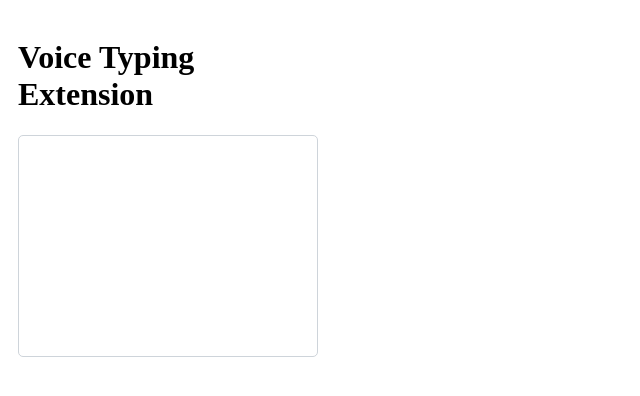
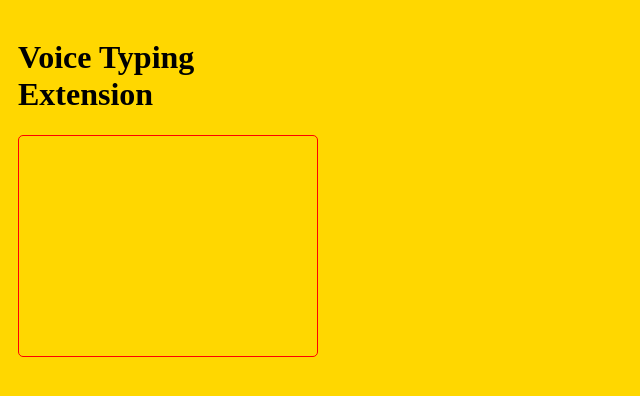
Before and after one commit to muhammedadnanv/voice-typing-app, a browser extension: page index.html in a window 1280 px wide. Shown: the whole page, without its empty margins (0-640 px from the left). Drawn offline with Linux system fonts and the light colour scheme.

Commit message:
Update popup.css
Signed-off-by: Muhammed Adnan <147593005+muhammedadnanv@users.noreply.github.com>

```diff
--- a/popup.css
+++ b/popup.css
@@ -2,11 +2,13 @@ body {
     width: 300px;
     min-height: 200px;
     padding: 10px;
+    background-color: #ffd700; /* Golden background */
 }
 
 #output {
-    border: 1px solid #ced4da;
+    border: 1px solid #ff0000; /* Red border */
     border-radius: 5px;
     min-height: 200px;
     padding: 10px;
+    background-color: #ffd700; /* Golden background */
 }
```
